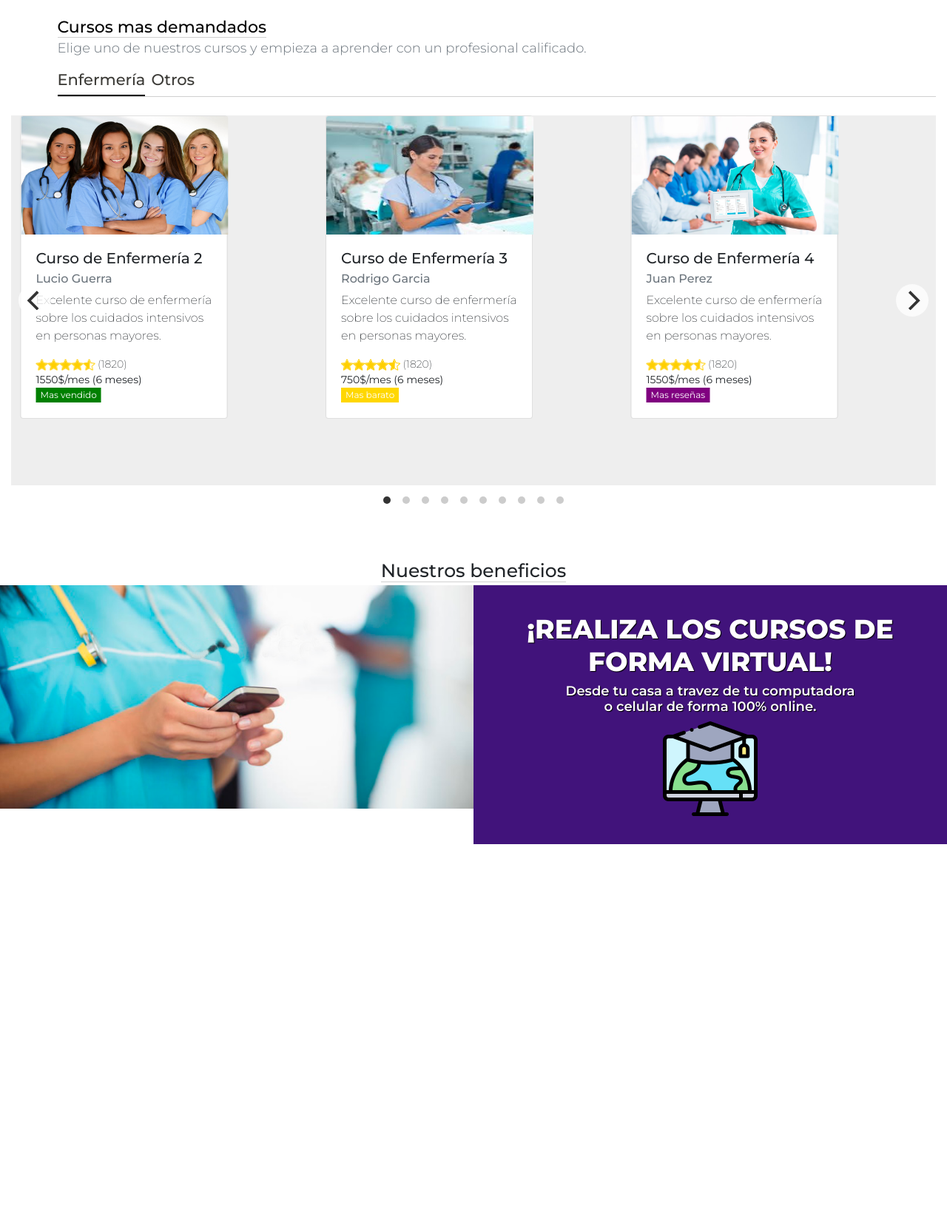
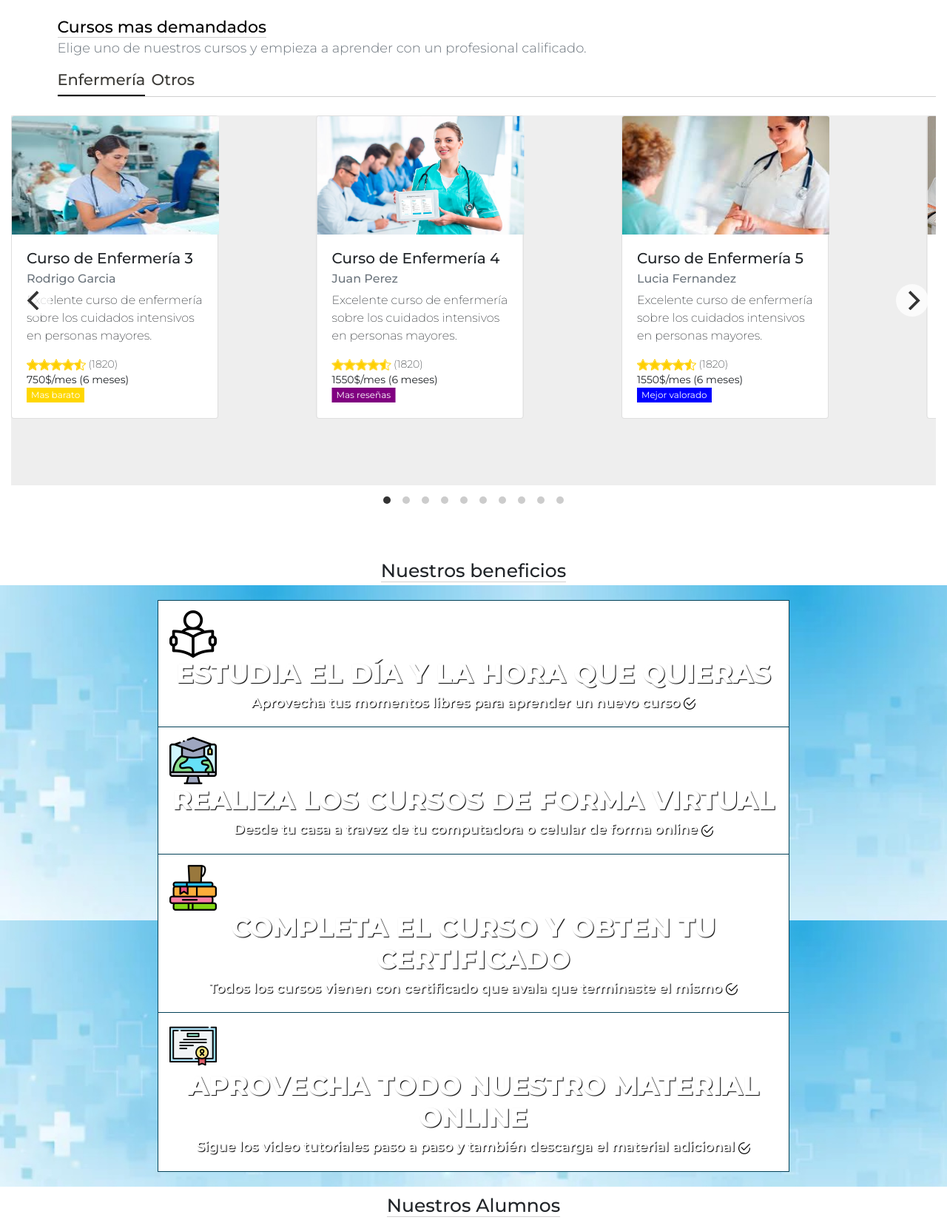
Before and after one commit to desqui92/IdemSalud, a PHP site: page / in a window 1280 px wide. Shown: the part 749-2398 px from the top of the page at 74% size. Run offline with PHP 8.4, Linux system fonts and the light colour scheme.

Commit message:
indexxxxx

```diff
--- a/index.php
+++ b/index.php
@@ -68,7 +68,7 @@
       </div>
       <div class="col-12">
       <div class="carousel"
-  data-flickity='{ "wrapAround": true }'>
+  data-flickity='{ "wrapAround": true, "cellAlign": "left" }'>
   <div class="carousel-cell">
   <div class="card">
     <img class="card-img-top" src="img/card4.jpg" style="width:280px;height:160px;" alt="Card image cap">
@@ -198,26 +198,53 @@
 </div>
 </div>
 </div>
-   <div class="container-fluid">
+<div class="container-fluid">
    <div class="row">
    <div class="col-12" style="text-align:center; margin-top:100px;">
    <h1 style="font-size:25px; margin-bottom:5px;"><span style="border-bottom:1px solid; border-color:#d0d0d0;">Nuestros beneficios</span></h1>
       </div>
    </div>
    </div>
-  <div class="container-fluid  animated fadeInRight slow">
-    <div class="row cont-info">
-      <div class="col-6" style="padding:0px;">
-      <img src="img/enfermeracelu.png" style="width:100%; height:auto;">
+  <div class="container-fluid" style="background-image:url('img/background.jpg');">
+    <div class="row cont-info" style="padding-top:20px;">
+      <div class="col-8 offset-2" style="padding-top:1%; padding-bottom:1%; background-color:#FFFFFF;border:1px #034158 solid;">
+      <img src="img/bookread.png" class="imagenformavirtual img-fluid" style="display:inline; width:64px;height:64px; margin-right:5px;">
+          <h1 class="titulo2">ESTUDIA EL DÍA Y LA HORA QUE QUIERAS</h1>
+          <h4 class="descripcion2">Aprovecha tus momentos libres para aprender un nuevo curso <img src="img/tick.png" style="width:16px; height:16px;display:inline;"></h4>
       </div>
-      <div class="col-6" style="padding-top:3%; padding-bottom:3%; background-color:#41137b; text-align:center;">
-          <h1 class="titulo2">¡REALIZA LOS CURSOS DE FORMA VIRTUAL!</h1>
-          <h4 class="descripcion2">Desde tu casa a travez de tu computadora<br>
-           o celular de forma 100% online.</h4>
-          <img src="img/global-education.png" class="imagenformavirtual img-fluid">
+      </div>
+      <div class="row cont-info" style="margin-top:-1px;">
+      <div class="col-8 offset-2" style="padding-top:1%; padding-bottom:1%; background-color:#FFFFFF;border:1px #034158 solid;">
+      <img src="img/worldwide.png" class="imagenformavirtual img-fluid" style="display:inline; width:64px;height:64px; margin-right:5px;">
+          <h1 class="titulo2">REALIZA LOS CURSOS DE FORMA VIRTUAL</h1>
+          <h4 class="descripcion2">Desde tu casa a travez de tu computadora o celular de forma online <img src="img/tick.png" style="width:16px; height:16px;display:inline;"></h4>
+      </div>
+      </div>
+      <div class="row cont-info" style="margin-top:-1px;">
+      <div class="col-8 offset-2" style="padding-top:1%; padding-bottom:1%; background-color:#FFFFFF;border:1px #034158 solid;">
+      <img src="img/books.png" class="imagenformavirtual img-fluid" style="display:inline; width:64px;height:64px; margin-right:5px;">
+          <h1 class="titulo2">COMPLETA EL CURSO Y OBTEN TU CERTIFICADO</h1>
+          <h4 class="descripcion2">Todos los cursos vienen con certificado que avala que terminaste el mismo <img src="img/tick.png" style="width:16px; height:16px;display:inline;"></h4>
+      </div>
+      </div>
+      <div class="row cont-info" style="margin-top:-1px; padding-bottom:20px;">
+      <div class="col-8 offset-2" style="padding-top:1%; padding-bottom:1%; background-color:#FFFFFF;border:1px #034158 solid;">
+      <img src="img/certificate.png" class="imagenformavirtual img-fluid" style="display:inline; width:64px;height:64px; margin-right:5px;">
+          <h1 class="titulo2">APROVECHA TODO NUESTRO MATERIAL ONLINE</h1>
+          <h4 class="descripcion2">Sigue los video tutoriales paso a paso y también descarga el material adicional <img src="img/tick.png" style="width:16px; height:16px;display:inline;"></h4>
+      </div>
+      </div>
       </div>
     </div>
   </div>
+
+  <div class="container-fluid">
+   <div class="row">
+   <div class="col-12" style="text-align:center; margin-top:10px;">
+   <h1 style="font-size:25px; margin-bottom:5px;"><span style="border-bottom:1px solid; border-color:#d0d0d0;">Nuestros Alumnos</span></h1>
+      </div>
+   </div>
+   </div>
 
 </body>
 </html>
```
